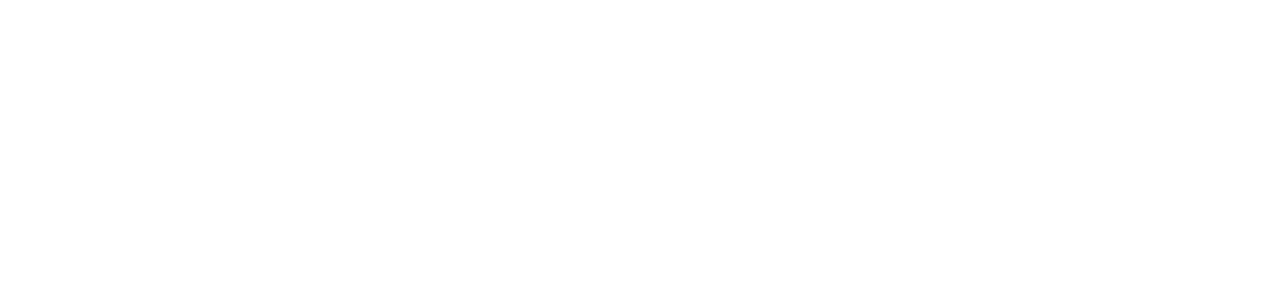
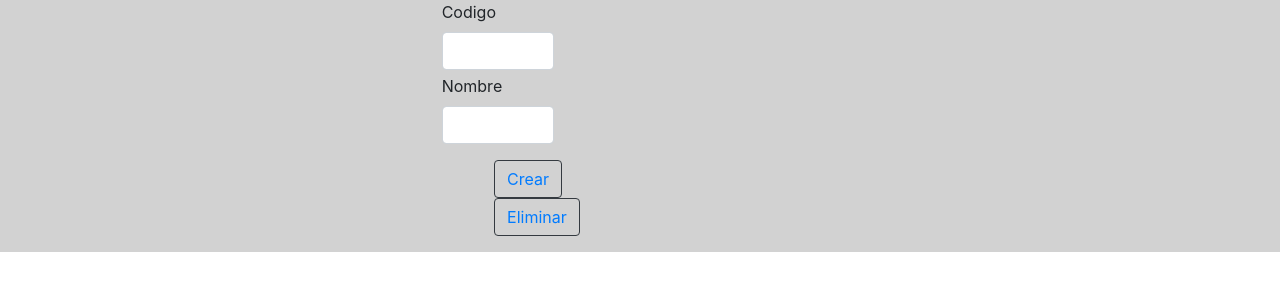
Before and after one commit to StivenCardonaVarelas/EQUIP-1_RU_PPI2020, a React (Create React App) app: page /estrato in a window 1280 px wide. Shown: the top 300 px of the page. Built offline with nearby package versions, Linux system fonts and the light colour scheme.

Commit message:
creación de menú ,clases botones, estrato

```diff
--- a/src/pages/estrato.js
+++ b/src/pages/estrato.js
@@ -0,0 +1,69 @@
+import React from "react";
+import "../styles/styles.css";
+
+class Estrato extends React.Component{
+render(){
+  return(
+    <div className="container-fluid fondo">
+        <div className="row">
+          <div className="col-sm-4 col-md-4 col-lg-4"></div>
+          <div className="col-sm-4 col-md-4 col-lg-4">
+            <div className="row">
+              <div className="col-sm-4 col-md-4 col-lg-4">
+              <div class="form-group">
+              <label for="exampleInputEmail1">Codigo</label>
+      <input type="text" class="form-control" id="exampleInputEmail1" aria-describedby="emailHelp"/>
+    <small id="emailHelp" class="form-text text-muted"></small>
+    <label for="exampleInputEmail1">Nombre</label>
+    <br/>
+      <input type="text" class="form-control" id="exampleInputEmail1" aria-describedby="emailHelp"/>
+    <small id="emailHelp" class="form-text text-muted"></small>
+
+    </div>
+    <div className="container-fluid fondo">
+        <div className="row">
+          <div className="col-sm-4 col-md-4 col-lg-4"></div>
+          <div className="col-sm-4 col-md-4 col-lg-4">
+            <div className="row">
+              <div className="col-sm-4 col-md-4 col-lg-4">
+              <div class="form-group">
+              <button
+               type="button"
+              className="btn btn-outline-dark boton">
+              <a href="/crear_estrato">Crear</a>
+              </button>
+              <br/>
+              <button
+               type="button"
+              className="btn btn-outline-dark boton">
+              <a href="/crear_estrato">Eliminar</a>
+              </button>
+
+
+
+
+              </div>
+                </div>
+              </div>
+            </div>
+            </div>
+            </div>
+
+
+
+
+                      <div className="col-sm-4 col-md-4 col-lg-4 fondo"></div>
+                    </div>
+                  </div>
+                </div>
+              </div>
+            </div>
+
+  );
+
+}
+
+
+}
+
+export default Estrato;
--- a/src/pages/inicio.js
+++ b/src/pages/inicio.js
@@ -16,7 +16,7 @@
                 <br />
                 <img
                   src={logo}
-                  alt="..."
+                  alt=""
                   className="img-thumbnail border-right"
                 />
               </div>
@@ -26,7 +26,7 @@
                 <br />
                 <br />
                 <br />
-                <h3> !!Bienvenidos¡¡ </h3>
+                <h3> !!Bienvenidos!! </h3>
               </div>
             </div>
             <div className="row">
--- a/src/pages/menu.js
+++ b/src/pages/menu.js
@@ -19,10 +19,18 @@
                       <br />
                       <button
                         type="button"
-                        className="btn btn-darkcontainer-fluid fondo boton">
-                        <a href="/estrato">Es</a>
+                        className="btn btn-outline-dark boton">
+                        <a href="/estrato">Estrato</a>
+                      </button>
+                      <br/>
+                      <br />
+                      <br />
+                      <button
+                        type="button"
+                        className="btn btn-outline-dark boton">
+                        <a href="/consumo">Consumo</a>
+                      </button>
 
-                      </button>
 
 
 
@@ -40,4 +48,6 @@
 }
 }
 
+
+
 export default Menu;
--- a/src/routers/App.js
+++ b/src/routers/App.js
@@ -7,6 +7,8 @@
 import Contra from "../pages/contra";
 import Menu from "../pages/menu";
 import Calculo from "../pages/calculo";
+import Estrato from "../pages/estrato";
+import Crear_estrato from "../pages/crear_estrato";
 const App = () => {
   return (
     <BrowserRouter>
@@ -18,7 +20,9 @@
         <Route exact path="/contra" component={Contra} />
         <Route exact path="/menu" component={Menu} />
         <Route exact path="/calculo" component={Calculo} />
-      </Switch>
+        <Route exact path="/estrato" component= {Estrato} />
+        <Route exact path="/crear_estrato" component= {Crear_estrato} />
+        </Switch>
     </BrowserRouter>
   );
 };
--- a/src/styles/styles.css
+++ b/src/styles/styles.css
@@ -3,13 +3,12 @@
 }
 h1 {
   font-weight: 20;
+  color: black;
 }
 .etiqueta1per {
   text-align: center;
 }
 
-.boton{
-   color:white;
-
-
+.boton {
+  color: white;
 }
```
